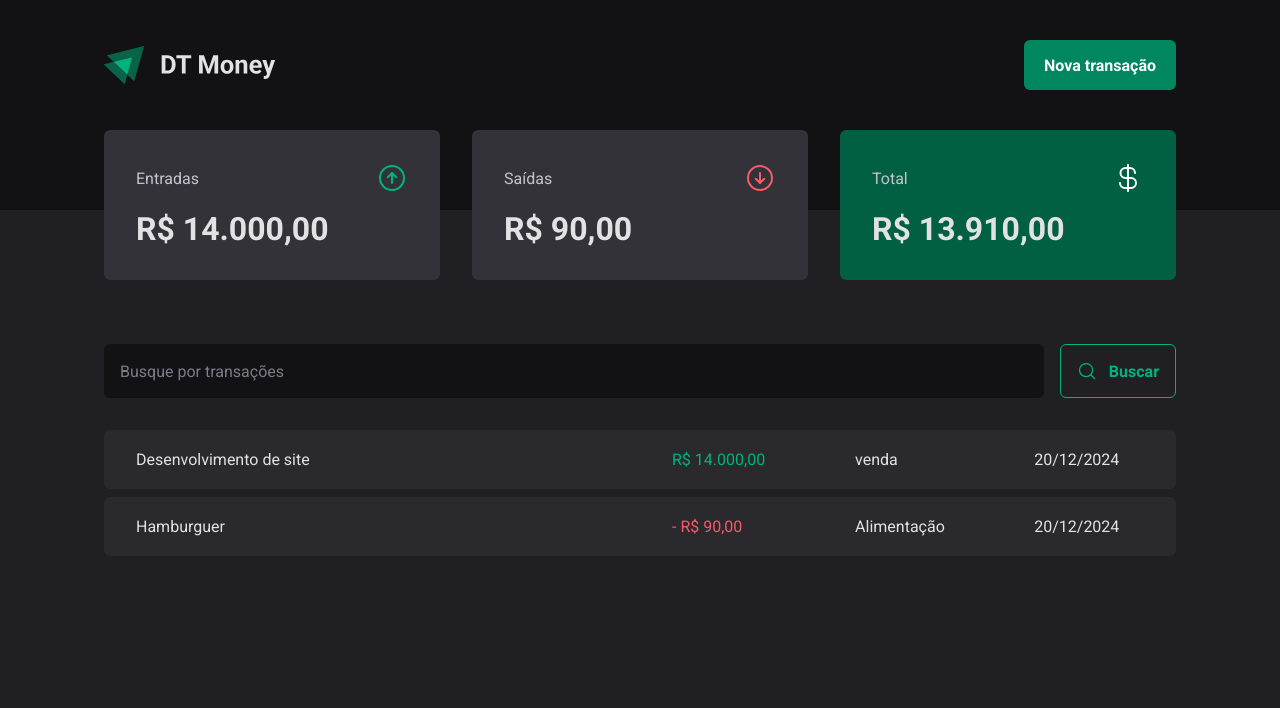
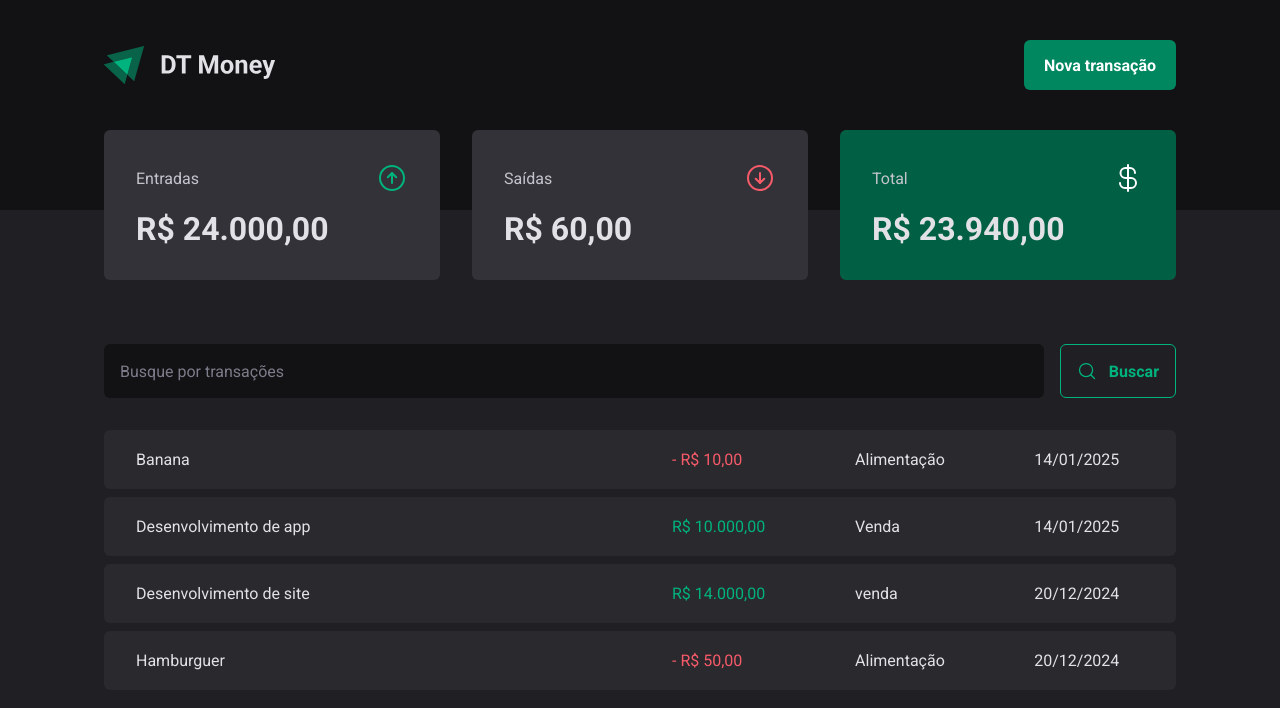
Before and after one commit to YuryChagas/dt-money-rocketseat, a React (Vite) app: page / in a window 1280 px wide. Shown: the top 708 px of the page. Built offline with nearby package versions, Linux system fonts and the light colour scheme; data requests are answered from the project's data file.

Commit message:
config: nova transacao, axios para consulta

```diff
--- a/package.json
+++ b/package.json
@@ -8,12 +8,13 @@
     "build": "tsc -b && vite build",
     "lint": "eslint .",
     "preview": "vite preview",
-    "dev:server": "json-server server.json -w"
+    "dev:server": "json-server server.json --watch"
   },
   "dependencies": {
     "@hookform/resolvers": "^3.10.0",
     "@radix-ui/react-dialog": "^1.1.2",
     "@radix-ui/react-radio-group": "^1.2.2",
+    "axios": "^1.7.9",
     "phosphor-react": "^1.4.1",
     "react": "^18.3.1",
     "react-dom": "^18.3.1",
@@ -23,13 +24,14 @@
   },
   "devDependencies": {
     "@eslint/js": "^9.15.0",
+    "@rocketseat/eslint-config": "^2.2.2",
     "@types/react": "^18.3.12",
     "@types/react-dom": "^18.3.1",
     "@types/styled-components": "^5.1.34",
     "@typescript-eslint/eslint-plugin": "^8.17.0",
     "@typescript-eslint/parser": "^8.17.0",
     "@vitejs/plugin-react": "^4.3.4",
-    "eslint": "^9.15.0",
+    "eslint": "^9.18.0",
     "eslint-plugin-react-hooks": "^5.0.0",
     "eslint-plugin-react-refresh": "^0.4.14",
     "globals": "^15.12.0",
--- a/server.json
+++ b/server.json
@@ -1,7 +1,7 @@
 {
   "transactions": [
     {
-      "id": 1,
+      "id": "1",
       "description": "Desenvolvimento de site",
       "type": "income",
       "category": "venda",
@@ -9,12 +9,28 @@
       "createdAt": "2024-12-20T19:46:01.646Z"
     },
     {
-      "id": 2,
+      "id": "2",
       "description": "Hamburguer",
       "type": "outcome",
       "category": "Alimentação",
-      "price": 90,
+      "price": 50,
       "createdAt": "2024-12-20T19:30:01.646Z"
+    },
+    {
+      "id": "77dc",
+      "description": "Desenvolvimento de app",
+      "category": "Venda",
+      "price": 10000,
+      "type": "income",
+      "createdAt": "2025-01-14T21:12:16.995Z"
+    },
+    {
+      "id": "6d29",
+      "description": "Banana",
+      "category": "Alimentação",
+      "price": 10,
+      "type": "outcome",
+      "createdAt": "2025-01-14T22:33:43.909Z"
     }
   ]
 }
--- a/src/Components/NewTransactionModal/index.tsx
+++ b/src/Components/NewTransactionModal/index.tsx
@@ -4,6 +4,8 @@ import { ArrowCircleDown, ArrowCircleUp, X } from 'phosphor-react'
 import * as z from 'zod'
 import { Controller, useForm } from 'react-hook-form'
 import { zodResolver } from '@hookform/resolvers/zod'
+import { useContext } from 'react'
+import { TransactionContext } from '../../contexts/TransactionsContext'
 
 const newtransactionFormSchema = z.object({
   description: z.string(),
@@ -15,11 +17,14 @@ const newtransactionFormSchema = z.object({
 type NewTransactionFormInputs = z.infer<typeof newtransactionFormSchema>
 
 export function NewTransactionModal (){
+  const { createTransaction } = useContext(TransactionContext)
+
   const {
     control,
     register,
     handleSubmit,
-    formState: { isSubmitting }
+    formState: { isSubmitting },
+    reset,
   } = useForm<NewTransactionFormInputs>({
     resolver: zodResolver(newtransactionFormSchema),
     defaultValues: {
@@ -28,8 +33,16 @@ export function NewTransactionModal (){
   })
 
   async function handleCreateNewTransaction(data: NewTransactionFormInputs){
-    await new Promise(resolve => setTimeout(resolve, 2000))
-    console.log(data)
+    const { description, category, price, type } = data
+
+    await createTransaction({
+      description,
+      category,
+      price,
+      type,
+    })
+
+    reset()
   }
 
   return (
--- a/src/contexts/TransactionsContext.tsx
+++ b/src/contexts/TransactionsContext.tsx
@@ -1,4 +1,5 @@
 import { createContext, ReactNode, useEffect, useState } from "react";
+import { api } from "../lib/axios";
 
 interface Transaction {
   id: number;
@@ -9,8 +10,17 @@ interface Transaction {
   createdAt: string;
 }
 
+interface CreateTransactionInput {
+  description: string;
+  type: 'income' | 'outcome';
+  price: number,
+  category: string,
+}
+
 interface TransactionContextType {
-  transactions: Transaction[]
+  transactions: Transaction[],
+  fetchTransactions: (query?: string) => Promise<void>,
+  createTransaction: (data: CreateTransactionInput) => Promise<void>
 }
 
 export const TransactionContext = createContext({} as TransactionContextType)
@@ -22,19 +32,42 @@ interface TransactionsContextProps {
 export function TransactionsProvider({children}: TransactionsContextProps) {
   const [transactions, setTransactions] = useState<Transaction[]>([])
 
-    async function loadTransactions (){
-      const response = await fetch('http://localhost:3000/transactions')
-      const data = await response.json();
+  async function fetchTransactions( query?: string ){
 
-      setTransactions(data)
-    }
+    const response = await api.get('transactions', {
+      params: {
+        _sort: 'createdAt',
+        _order: 'desc',
+        q: query,
+      }
+    })
+    setTransactions(response.data)
+  }
 
-      useEffect(() => {
-        loadTransactions();
-      }, [])
+  async function createTransaction( data: CreateTransactionInput) {
+    const { category, description, price, type } = data
+
+    const response = await api.post('transactions', {
+      description,
+      category,
+      price,
+      type,
+      createdAt: new Date(),
+    })
+
+    setTransactions( state => [response.data, ...state])
+  }
+
+  useEffect(() => {
+    fetchTransactions();
+  }, [])
 
   return (
-    <TransactionContext.Provider value={{ transactions }}>
+    <TransactionContext.Provider value={{
+      transactions,
+      fetchTransactions,
+      createTransaction
+    }}>
       {children}
     </TransactionContext.Provider>
   )
--- /dev/null
+++ b/src/lib/axios.ts
@@ -0,0 +1,5 @@
+import axios from "axios";
+
+export const api = axios.create({
+  baseURL: 'http://localhost:3000',
+})
--- a/src/pages/Transactions/Components/SearchForm/index.tsx
+++ b/src/pages/Transactions/Components/SearchForm/index.tsx
@@ -3,6 +3,8 @@ import { SearchFormContainer } from "./style";
 import { useForm } from "react-hook-form";
 import * as z from 'zod';
 import { zodResolver } from "@hookform/resolvers/zod";
+import { useContext } from "react";
+import { TransactionContext } from "../../../../contexts/TransactionsContext";
 
 const searchFormSchema = z.object({
   query: z.string(),
@@ -11,17 +13,18 @@ const searchFormSchema = z.object({
 type SearchFormInputs = z.infer<typeof searchFormSchema>
 
 export function SearchForm (){
+  const { fetchTransactions } = useContext(TransactionContext)
+
   const {
     register,
     handleSubmit,
-    formState: {isSubmitting}
+    formState: { isSubmitting }
   } = useForm<SearchFormInputs>({
     resolver: zodResolver(searchFormSchema)
   })
 
   async function handleSearchTransition (data: SearchFormInputs) {
-    await new Promise(resolve => setTimeout(resolve,2000))
-    console.log(data)
+    await fetchTransactions(data.query)
   }
 
   return (
```
Also changed, not shown: .eslintrc.json (added), 1 other file (tests, documents, lock files or other folders).
